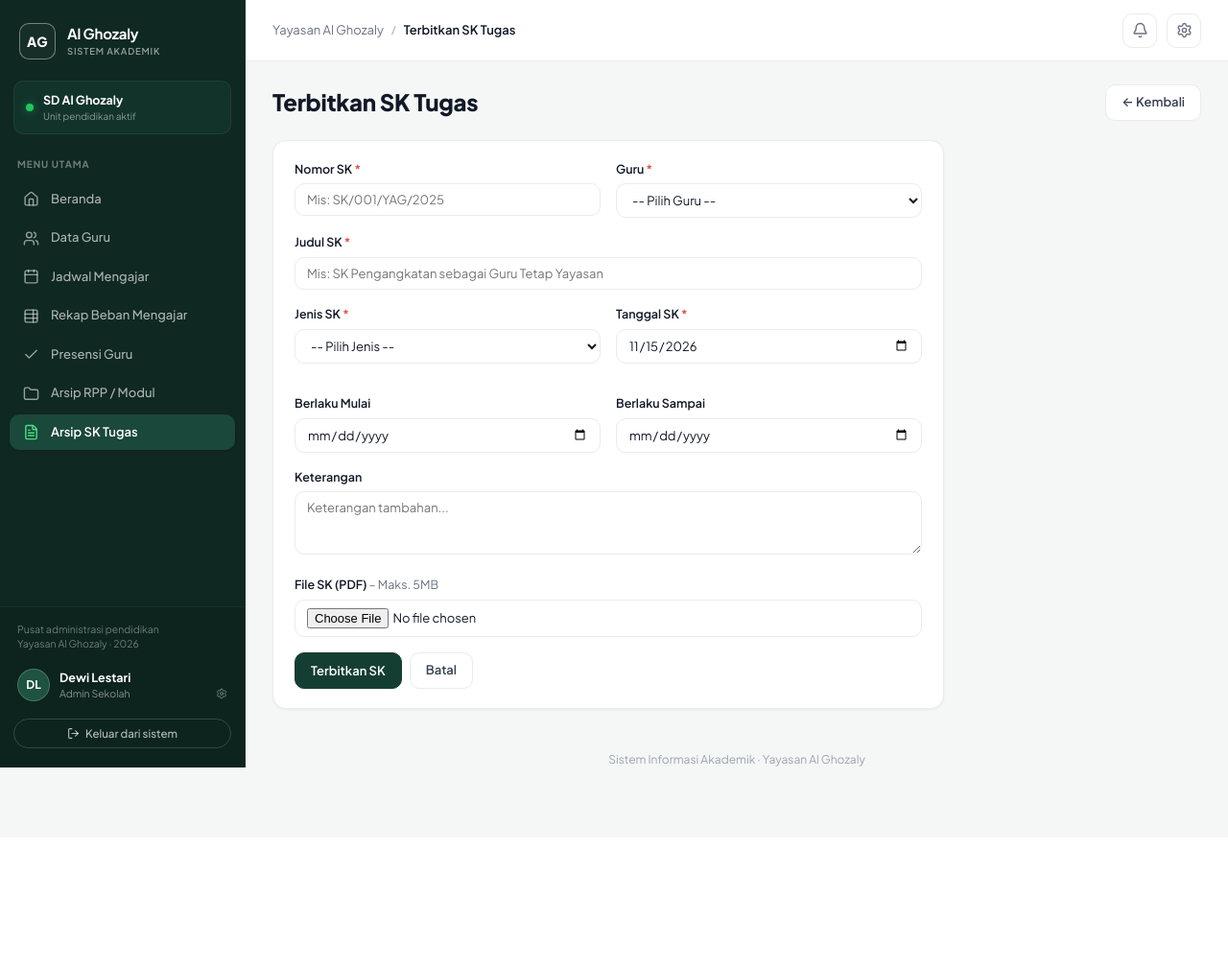
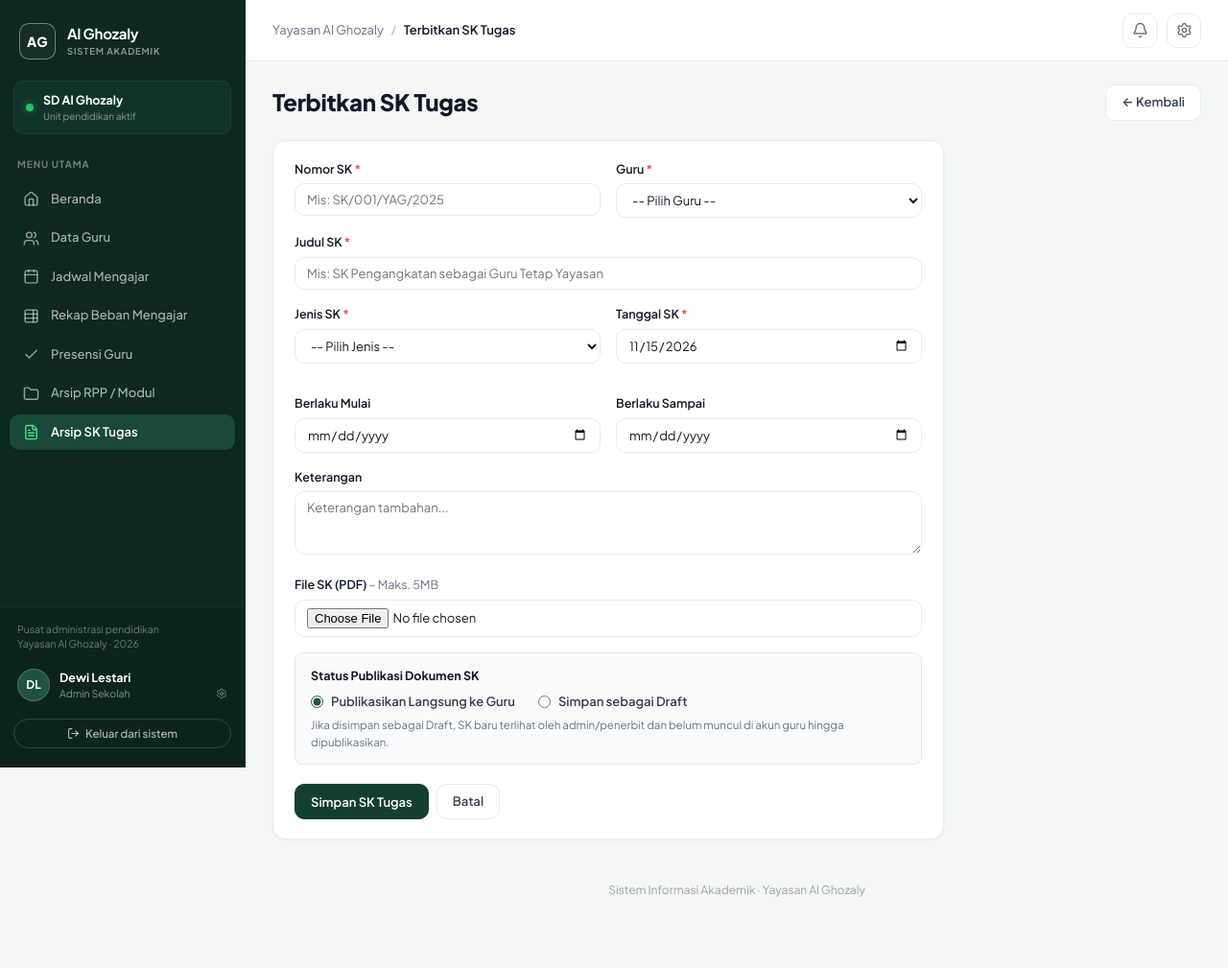
Before and after one commit to tegarDemarco/Yayasan-Al-Ghozali, a Laravel app: page /sk-tugas/create in a window 1280 px wide. Shown: the whole page at 96% size. Before the commit the page ends 800 px from the top, so only its background shows below. Run offline with Laravel 12, Linux system fonts and the light colour scheme; a user stored in the database is signed in; data comes from the database, SQL or seed files in the repository.

Commit message:
tambahkan kolom dan fitur publikasi sk tugas

```diff
--- a/app/Http/Controllers/SkTugasController.php
+++ b/app/Http/Controllers/SkTugasController.php
@@ -20,10 +20,15 @@ class SkTugasController extends Controller
 
         if ($user->isGuru()) {
             $guru = Guru::where('user_id', $user->id)->first();
-            $query->where('guru_id', $guru?->id);
+            $query->where('guru_id', $guru?->id)
+                  ->where('status_publikasi', 'terpublikasi');
         } elseif ($user->isKepalaSekolah() || $user->isAdminSekolah()) {
             $sekolahId = Sekolah::where('jenjang', $user->jenjang)->value('id');
             $query->where('sekolah_id', $sekolahId);
+        }
+
+        if ($request->filled('status_publikasi') && !$user->isGuru()) {
+            $query->where('status_publikasi', $request->status_publikasi);
         }
 
         if ($request->filled('jenjang') && $user->isPengurusYayasan()) {
@@ -84,6 +89,7 @@ class SkTugasController extends Controller
             'tanggal_sk' => ['required', 'date'],
             'berlaku_mulai' => ['nullable', 'date'],
             'berlaku_sampai' => ['nullable', 'date', 'after_or_equal:berlaku_mulai'],
+            'status_publikasi' => ['nullable', 'in:draft,terpublikasi'],
             'keterangan' => ['nullable', 'string'],
             'file' => ['nullable', 'file', 'mimes:pdf', 'max:5120'],
         ]);
@@ -95,14 +101,17 @@ class SkTugasController extends Controller
             $filePath = $request->file('file')->store('sk-tugas', 'public');
         }
 
+        $statusPublikasi = $request->input('status_publikasi', 'terpublikasi');
+
         $skTugas = SkTugas::create([
             ...$validated,
             'sekolah_id' => $guru->sekolah_id,
             'file_path' => $filePath,
             'diterbitkan_oleh' => $user->id,
+            'status_publikasi' => $statusPublikasi,
         ]);
 
-        if ($guru->user) {
+        if ($statusPublikasi === 'terpublikasi' && $guru->user) {
             $guru->user->notify(new AppNotification(
                 title: 'SK Tugas Baru Diterbitkan',
                 message: "SK No. {$validated['no_sk']} \"{$validated['judul_sk']}\" telah diterbitkan untuk Anda.",
@@ -113,7 +122,34 @@ class SkTugasController extends Controller
             ));
         }
 
-        return redirect()->route('sk-tugas.index')->with('success', 'SK Tugas berhasil diterbitkan.');
+        $msg = $statusPublikasi === 'terpublikasi'
+            ? 'SK Tugas berhasil diterbitkan dan dipublikasikan.'
+            : 'SK Tugas berhasil disimpan sebagai Draft.';
+
+        return redirect()->route('sk-tugas.index')->with('success', $msg);
+    }
+
+    public function publish(SkTugas $skTugas): RedirectResponse
+    {
+        $user = auth()->user();
+        if ($user->isGuru()) {
+            abort(403, 'Guru tidak memiliki akses untuk mempublikasikan SK Tugas.');
+        }
+
+        $skTugas->update(['status_publikasi' => 'terpublikasi']);
+
+        if ($skTugas->guru?->user) {
+            $skTugas->guru->user->notify(new AppNotification(
+                title: 'SK Tugas Telah Dipublikasikan',
+                message: "SK No. {$skTugas->no_sk} \"{$skTugas->judul_sk}\" kini telah dipublikasikan untuk Anda.",
+                url: route('sk-tugas.show', $skTugas->id),
+                type: 'sk_tugas',
+                icon: 'award',
+                senderName: $user->name,
+            ));
+        }
+
+        return redirect()->back()->with('success', "SK Tugas No. {$skTugas->no_sk} berhasil dipublikasikan ke guru terkait.");
     }
 
     public function show(SkTugas $skTugas): View
--- a/resources/views/sk-tugas/create.blade.php
+++ b/resources/views/sk-tugas/create.blade.php
@@ -62,8 +62,26 @@
                 <label class="form-label">File SK (PDF) <span style="color:var(--text-muted);font-weight:400;">– Maks. 5MB</span></label>
                 <input type="file" name="file" class="form-control" accept=".pdf">
             </div>
+            <div class="form-group" style="background:#f8fafc;padding:14px 16px;border-radius:8px;border:1px solid #e2e8f0;margin-bottom:20px;">
+                <label class="form-label" style="font-weight:700;margin-bottom:8px;display:flex;align-items:center;gap:6px;">
+                    <span>Status Publikasi Dokumen SK</span>
+                </label>
+                <div style="display:flex;gap:24px;align-items:center;flex-wrap:wrap;">
+                    <label style="display:flex;align-items:center;gap:8px;cursor:pointer;font-size:13px;font-weight:600;">
+                        <input type="radio" name="status_publikasi" value="terpublikasi" {{ old('status_publikasi', 'terpublikasi') === 'terpublikasi' ? 'checked' : '' }} style="accent-color:var(--forest-700);">
+                        <span>Publikasikan Langsung ke Guru</span>
+                    </label>
+                    <label style="display:flex;align-items:center;gap:8px;cursor:pointer;font-size:13px;font-weight:600;">
+                        <input type="radio" name="status_publikasi" value="draft" {{ old('status_publikasi') === 'draft' ? 'checked' : '' }} style="accent-color:var(--forest-700);">
+                        <span>Simpan sebagai Draft</span>
+                    </label>
+                </div>
+                <div style="font-size:11.5px;color:var(--text-muted);margin-top:6px;">
+                    Jika disimpan sebagai Draft, SK baru terlihat oleh admin/penerbit dan belum muncul di akun guru hingga dipublikasikan.
+                </div>
+            </div>
             <div style="display:flex;gap:8px;">
-                <button type="submit" class="btn btn-primary">Terbitkan SK</button>
+                <button type="submit" class="btn btn-primary">Simpan SK Tugas</button>
                 <a href="{{ route('sk-tugas.index') }}" class="btn btn-secondary">Batal</a>
             </div>
         </form>
--- a/routes/web.php
+++ b/routes/web.php
@@ -87,6 +87,9 @@ Route::middleware('auth')->group(function () {
         ->middleware('role:kepala_sekolah,admin_sekolah');
 
     // SK Tugas
+    Route::post('sk-tugas/{skTugas}/publish', [SkTugasController::class, 'publish'])
+        ->name('sk-tugas.publish')
+        ->middleware('role:pengurus_yayasan,kepala_sekolah,admin_sekolah');
     Route::resource('sk-tugas', SkTugasController::class)
         ->parameters(['sk-tugas' => 'skTugas'])
         ->except(['edit', 'update'])
```
Also changed, not shown: app/Models/SkTugas.php (+6 -1 lines), resources/views/sk-tugas/index.blade.php (+26 -2 lines), resources/views/sk-tugas/show.blade.php (+12 -2 lines), database/migrations/2026_11_15_062448_add_status_publikasi_to_sk_tugas_table.php.
